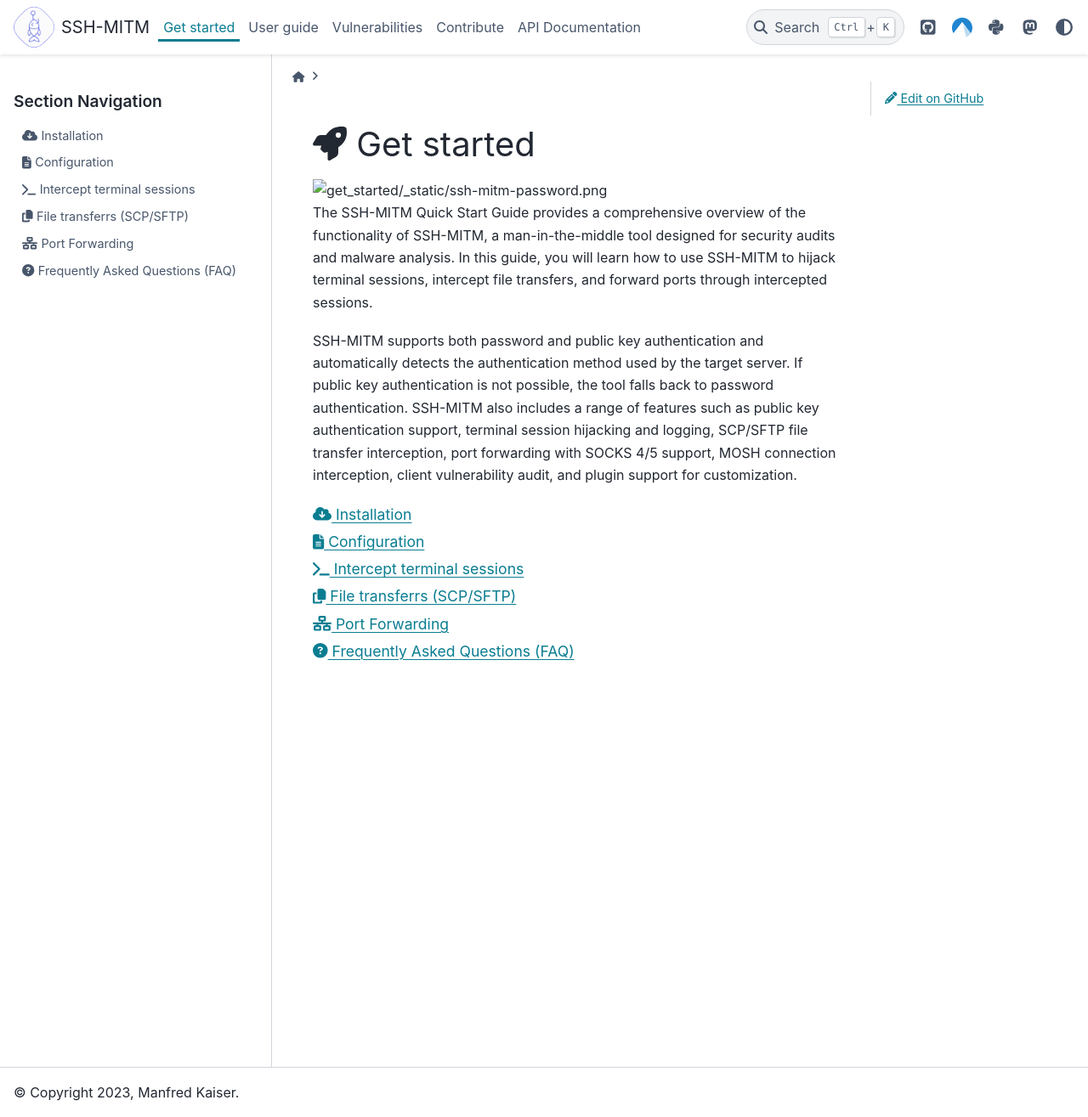
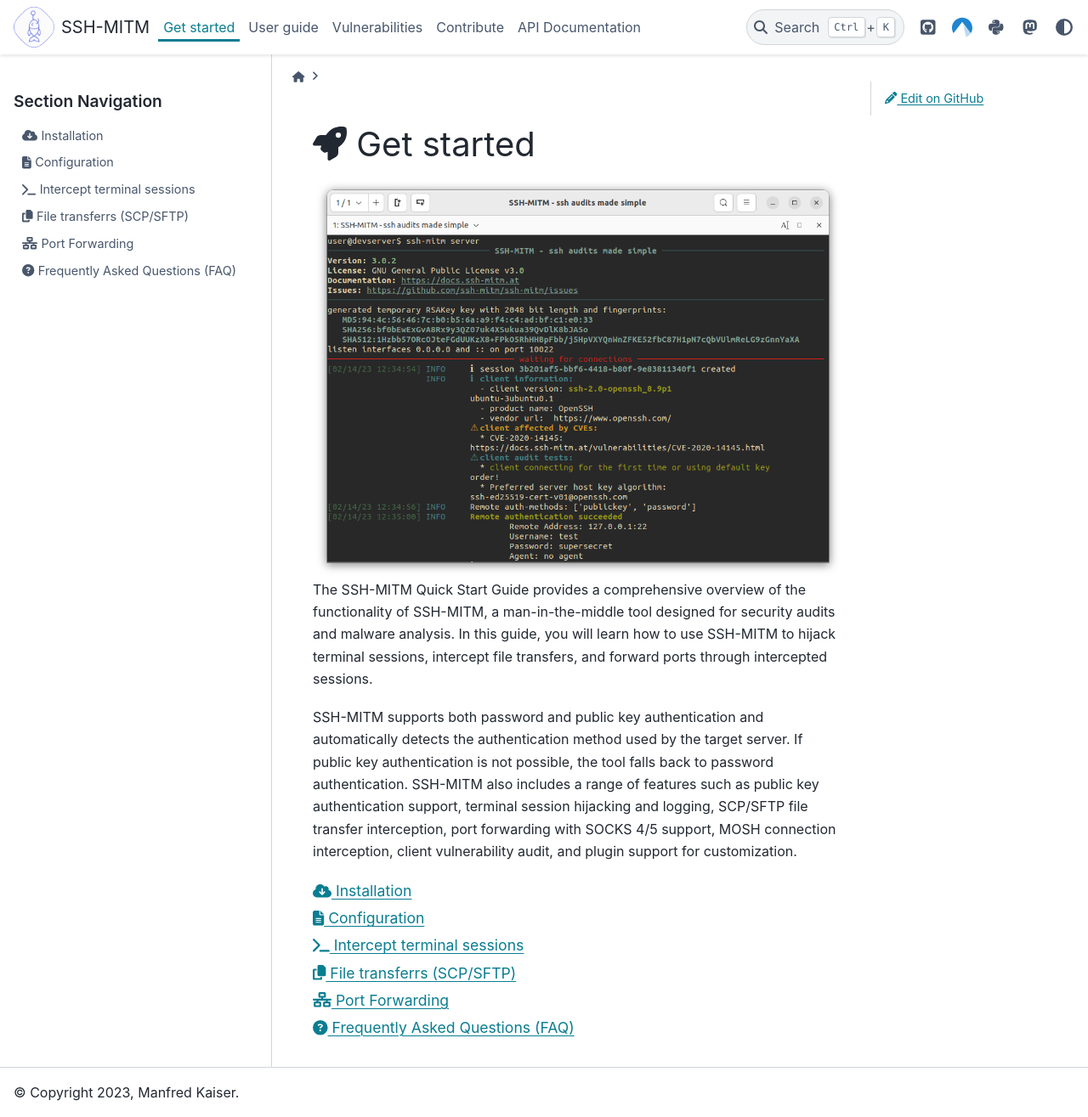
Before and after one commit to ssh-mitm/ssh-mitm, a Sphinx documentation site: the page built from doc/get_started/index.rst, in a window 1280 px wide and 1315 px high. Shown: the whole window at 85% size. Built offline with Sphinx 7.4.7 and the PyData theme 0.15.4, drawn with Linux system fonts in a browser that asks for light colours; pages that are not in the unit, such as notebooks, are missing from menus.

Commit message:
Update index.rst

```diff
--- a/doc/get_started/index.rst
+++ b/doc/get_started/index.rst
@@ -1,7 +1,7 @@
 :fas:`rocket` Get started
 ==========================
 
-.. image:: _static/ssh-mitm-password.png
+.. image:: ../_static/ssh-mitm-password.png
     :class: dark-light
 
 The SSH-MITM Quick Start Guide provides a comprehensive overview of the functionality of SSH-MITM,
```
